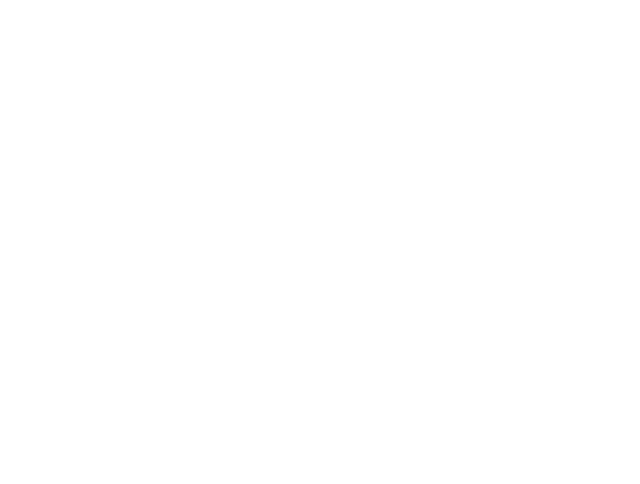
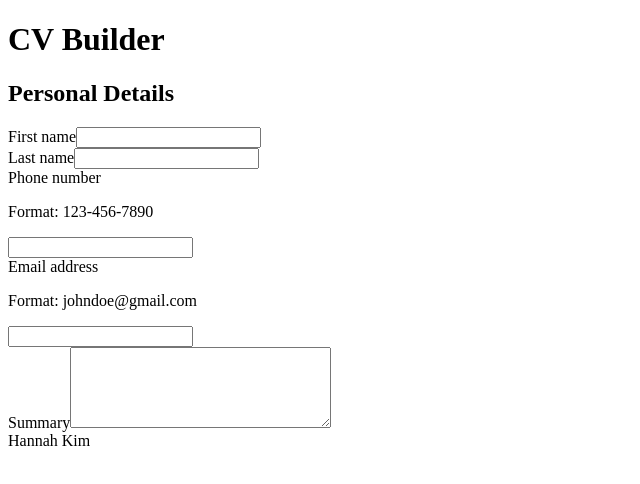
Before and after one commit to hannahkim313/cv-application, a React (Vite) app: page / in a window 1280 px wide. Shown: the top 484 px of the page, without its empty margins (0-640 px from the left). Built offline with nearby package versions, Linux system fonts and the light colour scheme.

Commit message:
Define components and build initial snapshot of application

```diff
--- a/src/components/App.jsx
+++ b/src/components/App.jsx
@@ -1,3 +1,53 @@
-const App = () => {};
+import Wrapper from './Wrapper';
+import Input from './Input';
+import Label from './Label';
+import Form from './Form';
+import Main from './Main';
+import Page from './Page';
+
+const App = () => (
+  <Page>
+    <Main>
+      <Form title="Personal Details">
+        <Wrapper>
+          <Wrapper>
+            <Label id="first-name" text="First name" />
+            <Input type="text" id="first-name" />
+          </Wrapper>
+          <Wrapper>
+            <Label id="last-name" text="Last name" />
+            <Input type="text" id="last-name" />
+          </Wrapper>
+        </Wrapper>
+        <Wrapper>
+          <Wrapper>
+            <Label
+              id="phone-number"
+              text="Phone number"
+              formatText="Format: 123-456-7890"
+            />
+            <Input
+              type="tel"
+              id="phone-number"
+              pattern="[0-9]{3}-[0-9]{3}-[0-9]{4}"
+            />
+          </Wrapper>
+          <Wrapper>
+            <Label
+              id="user-email"
+              text="Email address"
+              formatText="Format: johndoe@gmail.com"
+            />
+            <Input type="email" id="user-email" pattern=".+@example\.com" />
+          </Wrapper>
+        </Wrapper>
+        <Wrapper>
+          <Label id="summary" text="Summary" />
+          <textarea id="summary" name="summary" rows="5" cols="30" required />
+        </Wrapper>
+      </Form>
+    </Main>
+  </Page>
+);
 
 export default App;
--- /dev/null
+++ b/src/components/Form.jsx
@@ -0,0 +1,8 @@
+const Form = ({ title, children }) => (
+  <form action="" method="post">
+    <h2>{title}</h2>
+    {children}
+  </form>
+);
+
+export default Form;
--- /dev/null
+++ b/src/components/Input.jsx
@@ -0,0 +1,12 @@
+const Input = ({ type, id, pattern }) => (
+  <input
+    type={type}
+    name={id}
+    id={id}
+    pattern={pattern}
+    autoComplete="off"
+    required
+  />
+);
+
+export default Input;
--- /dev/null
+++ b/src/components/Label.jsx
@@ -0,0 +1,13 @@
+const Label = ({ id, text, formatText = '' }) => (
+  <>
+    {formatText === '' && <label htmlFor={id}>{text}</label>}
+    {formatText !== '' && (
+      <div>
+        <label htmlFor={id}>{text}</label>
+        <p>{formatText}</p>
+      </div>
+    )}
+  </>
+);
+
+export default Label;
--- /dev/null
+++ b/src/components/Main.jsx
@@ -0,0 +1,3 @@
+const Main = ({ children }) => <main>{children}</main>;
+
+export default Main;
--- /dev/null
+++ b/src/components/Page.jsx
@@ -0,0 +1,11 @@
+const Page = ({ children }) => (
+  <>
+    <header>
+      <h1>CV Builder</h1>
+    </header>
+    {children}
+    <footer>Hannah Kim</footer>
+  </>
+);
+
+export default Page;
--- /dev/null
+++ b/src/components/Wrapper.jsx
@@ -0,0 +1,3 @@
+const Wrapper = ({ children }) => <div>{children}</div>;
+
+export default Wrapper;
```
Also changed, not shown: src/components/Button.jsx (added, +8 -0 lines).
